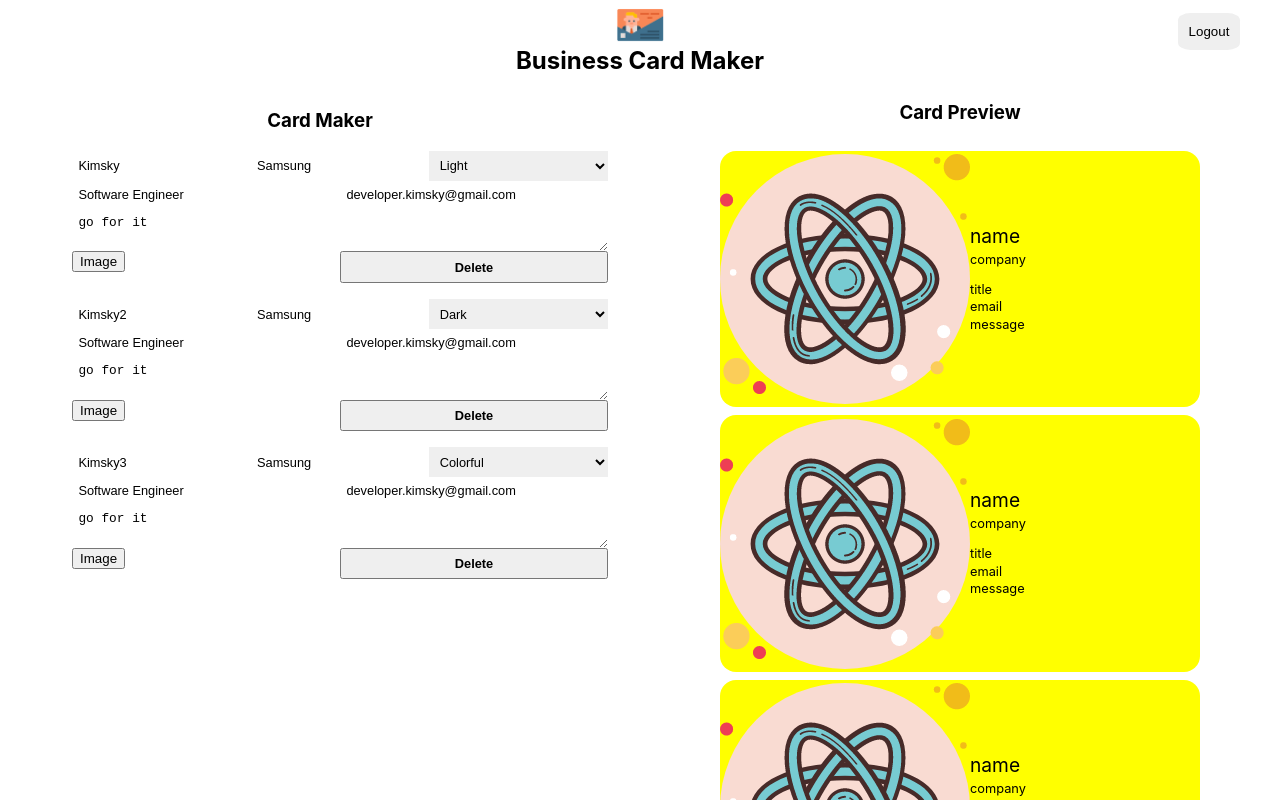
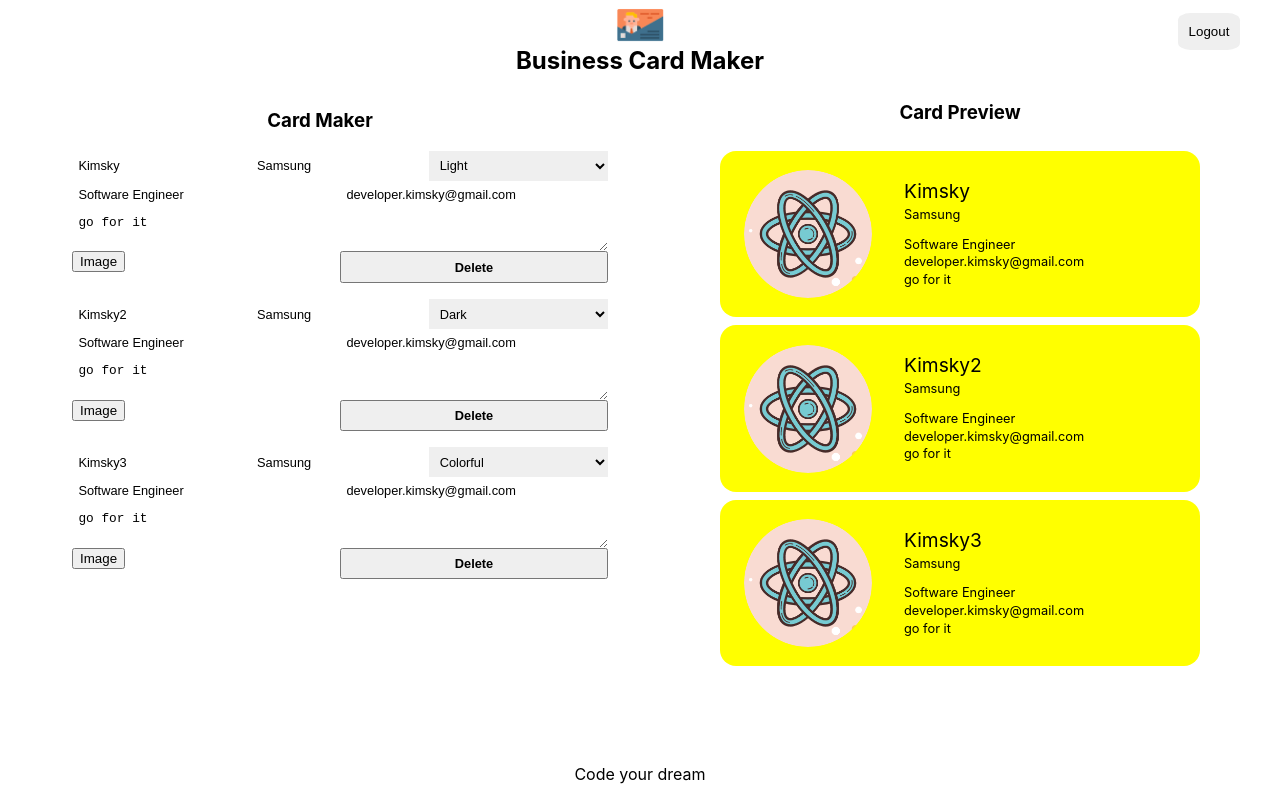
Before and after one commit to developer-kimsky/card_maker, a React (Create React App) app: page /maker in a window 1280 px wide. Shown: the top 800 px of the page. Built offline with nearby package versions, Linux system fonts and the light colour scheme; no server answers; sample sign-in values are in the browser's storage.

Commit message:
edit card

```diff
--- a/src/components/card/card.jsx
+++ b/src/components/card/card.jsx
@@ -9,13 +9,13 @@
   const url = fileURL || DEFAULT_IMAGE;
   return (
     <li className={`${styles.card} ${getStyles(theme)}`}>
-      <img className={styles.avarta} src={url} alt="profile photo" />
+      <img className={styles.avatar} src={url} alt="profile photo" />
       <div className={styles.info}>
-        <p className={styles.name}>name</p>
-        <p className={styles.company}>company</p>
-        <p className={styles.title}>title</p>
-        <p className={styles.email}>email</p>
-        <p className={styles.message}>message</p>
+        <p className={styles.name}>{name}</p>
+        <p className={styles.company}>{company}</p>
+        <p className={styles.title}>{title}</p>
+        <p className={styles.email}>{email}</p>
+        <p className={styles.message}>{message}</p>
       </div>
     </li>
   );
```
